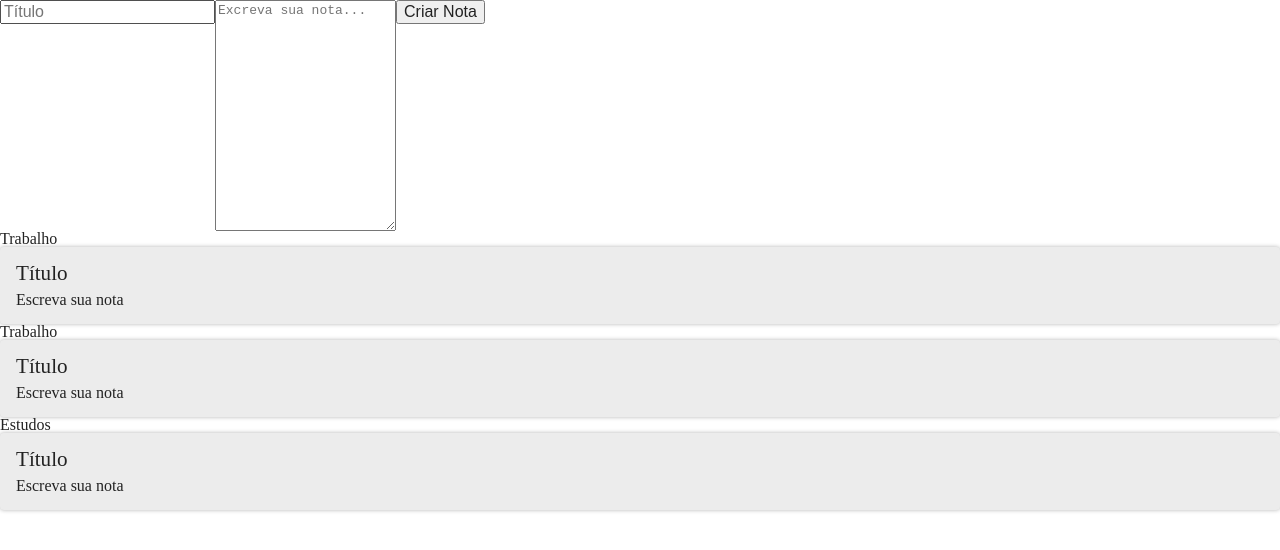
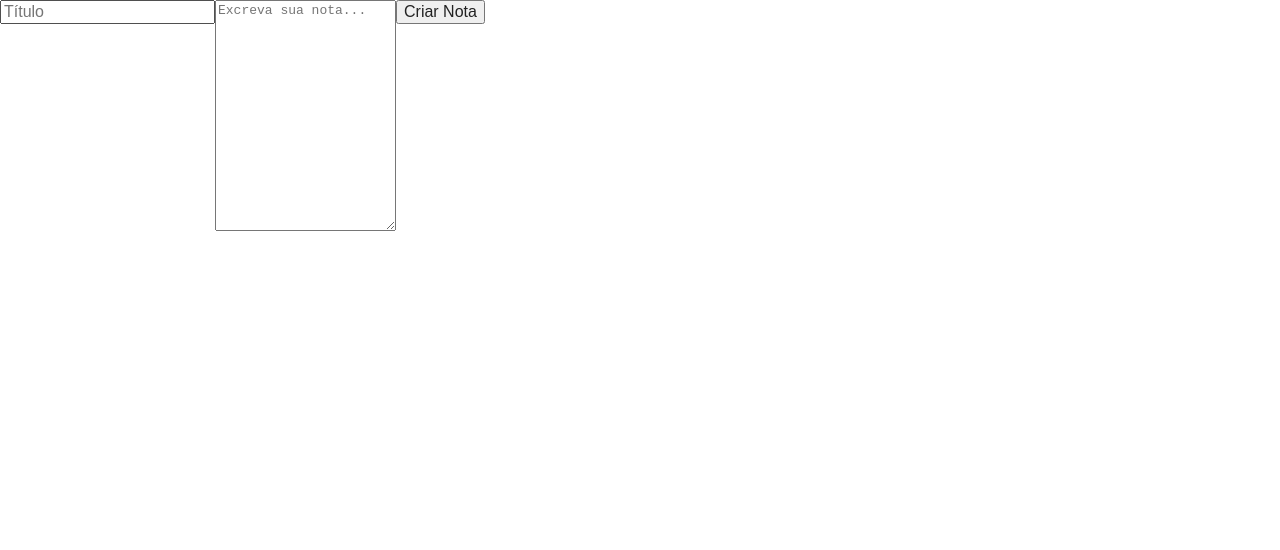
Before and after one commit to Br-ribeiro/React-notas, a React (Create React App) app: page / in a window 1280 px wide. Shown: the top 550 px of the page. Built offline with nearby package versions, Linux system fonts and the light colour scheme.

Commit message:
Feito a inserção do State para a renderização da pagina ao adicionar uma nova nota

```diff
--- a/src/App.js
+++ b/src/App.js
@@ -6,15 +6,27 @@ import './assets/index.css';
 
 class App extends Component {
 
+  constructor(){
+    super();
+    this.notasc = [];
+    this.state = {};
+  }
+
   criarNota(titulo, texto){
-    console.log(`Uma nova nota com o titulo ${titulo}  e com o texto ${texto}`)
+    const novaNota = {titulo, texto};
+    this.notasc.push(novaNota);
+    console.log(this.notasc.length)
+    this.setState({
+      notas:this.notas
+    })
+
   }
 
   render() {
     return (
       <section>
-        <FormularioCadastro criarNota={this.criarNota} />
-        <ListaDeNotas />
+        <FormularioCadastro criarNota={this.criarNota.bind(this)} />
+        <ListaDeNotas notas={this.notasc} />
       </section>
     );
   }
--- a/src/componets/ListaDeNotas/ListaDeNotas.jsx
+++ b/src/componets/ListaDeNotas/ListaDeNotas.jsx
@@ -3,16 +3,17 @@ import CardNota from "../CardNota/CardNota";
 //import CardNota from "./CardNota";
 
 class ListaDeNotas extends Component {
+
+
   render() {
 
     return (
 
       <ul className="lista-notas">
-        {Array.of("Trabalho", "Trabalho", "Estudos").map((categoria, index) => {
+        {this.props.notas.map((nota, index) => {
          return (
             <li className="lista-notas_item" key={index}>
 
-              <div>{categoria}</div>
               <CardNota />
 
             </li>
```
